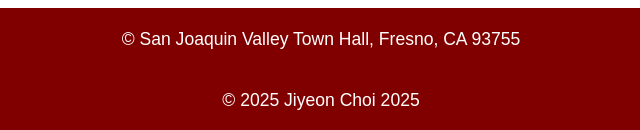
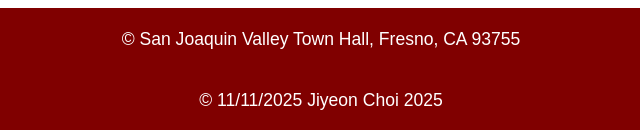
Before and after one commit to jec87/A09, a plain HTML site: page index.html in a window 1280 px wide. Shown: the part 959-1089 px from the top of the page, 319-959 px from the left. Drawn offline with Linux system fonts and the light colour scheme.

Commit message:
index.html

```diff
--- a/index.html
+++ b/index.html
@@ -85,7 +85,7 @@
 	</main>
 	<footer>
 		<p>&copy; San Joaquin Valley Town Hall, Fresno, CA 93755</p>
-		 <p>&copy; 2025 Jiyeon Choi 2025</p>
+		 <p>&copy; 11/11/2025 Jiyeon Choi 2025</p>
 	</footer>
 </body>
 </html>
```
